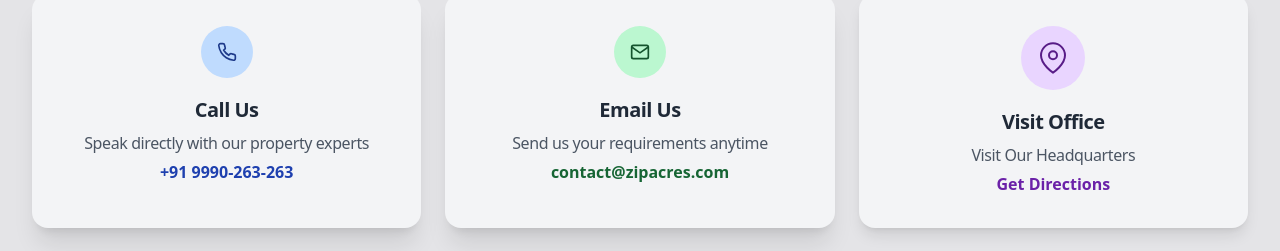
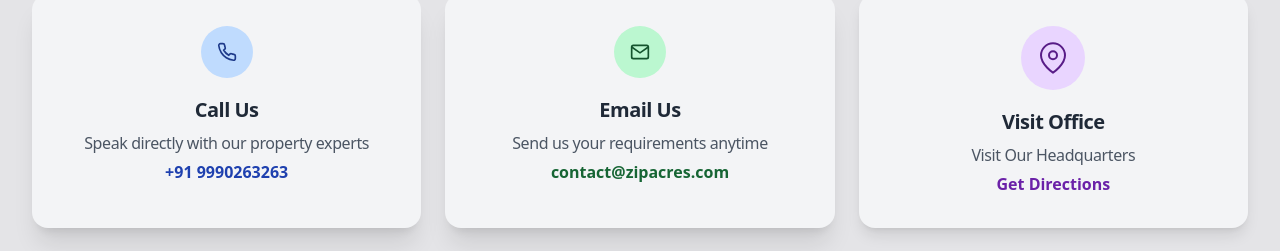
Before and after one commit to Himanshujha25/zipacres, a React (Vite) app in the folder frontend/: page / in a window 1280 px wide. Shown: the part 4044-4295 px from the top of the page. Built offline with nearby package versions, Linux system fonts and the light colour scheme.

Commit message:
phoen number add

```diff
--- a/frontend/src/pages/Home.jsx
+++ b/frontend/src/pages/Home.jsx
@@ -709,7 +709,7 @@
                 href="tel:+911234567890"
                 className="text-blue-800 font-semibold hover:text-blue-900 transition-colors"
               >
-                +91 9990-263-263
+                +91 9990263263
               </a>
             </motion.div>
 
```
